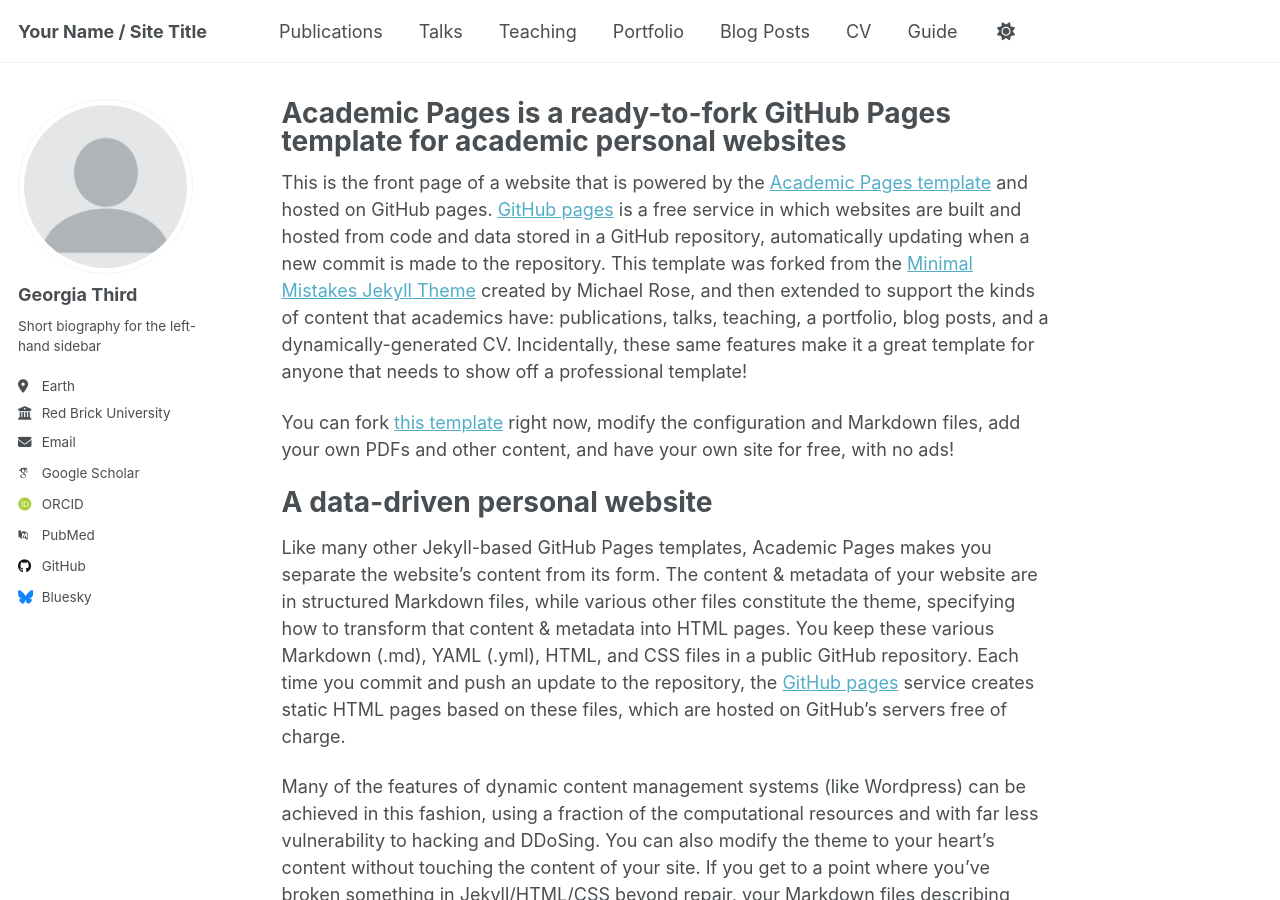
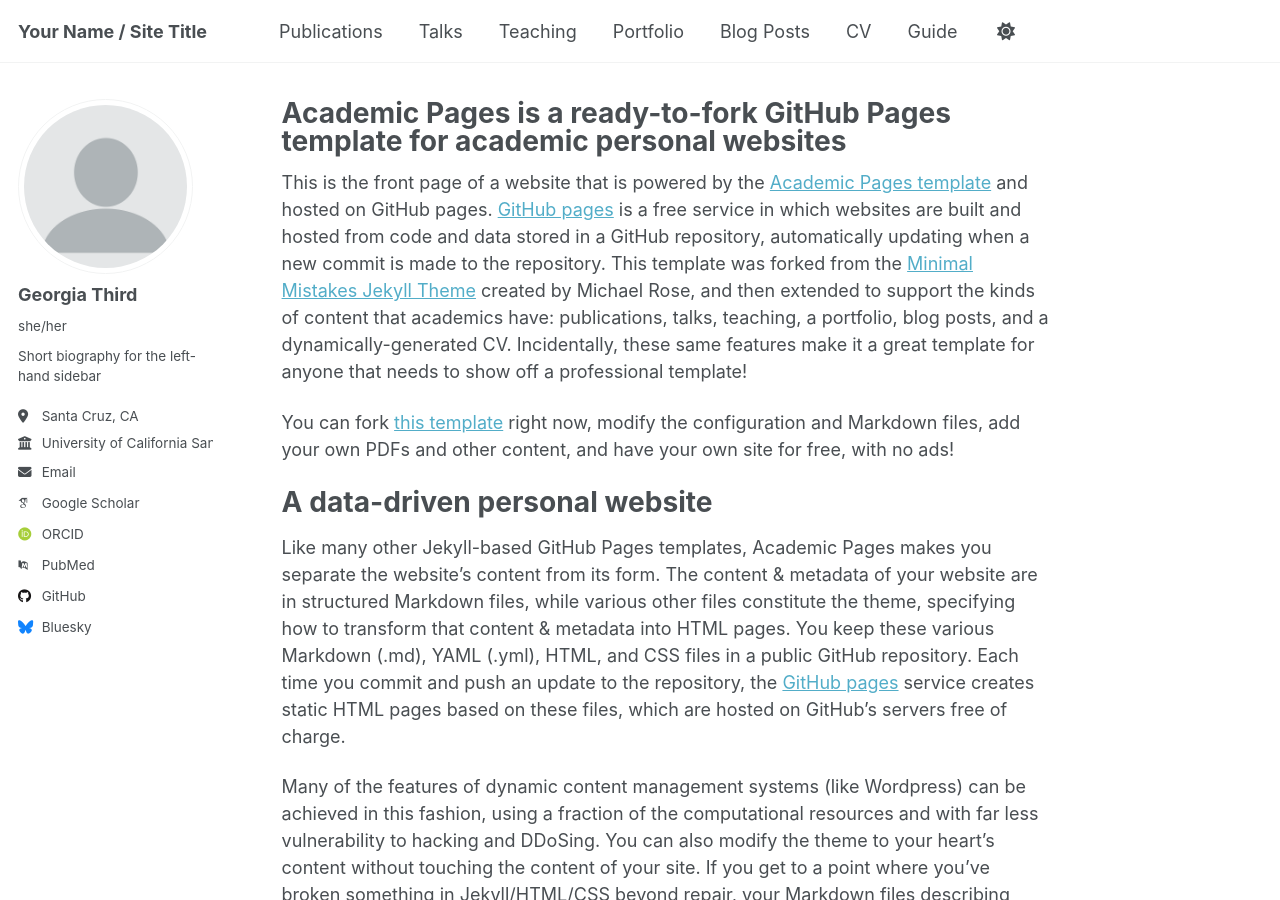
Before and after one commit to GeorgiaThird/GeorgiaThird.github.io, a Jekyll site: the page built from _pages/about.md, in a window 1280 px wide and 900 px high. Built offline with Jekyll 4.4.1, drawn with Linux system fonts in a browser that asks for light colours; some web fonts are replaced; a script that is not in the unit is left out.

Commit message:
Update _config.yml

```diff
--- a/_config.yml
+++ b/_config.yml
@@ -25,12 +25,12 @@ author:
   # Biographic information
   avatar           : "profile.png"
   name             : Georgia Third
-  pronouns         : # example: "she/her"
+  pronouns         : she/her
   bio              : "Short biography for the left-hand sidebar"
-  location         : "Earth"
-  employer         : "Red Brick University"
+  location         : Santa Cruz, CA
+  employer         : University of California Santa Cruz
   uri              : # URL
-  email            : "none@example.org"
+  email            : gthird@ucsc.edu
 
   # Academic websites
   academia         : # URL
```
